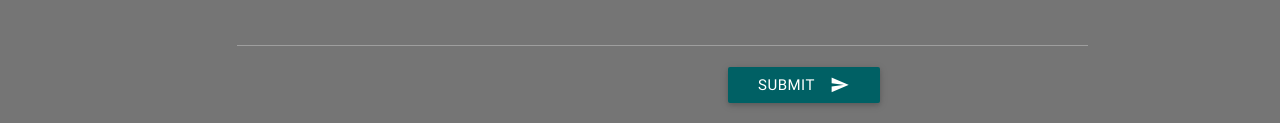
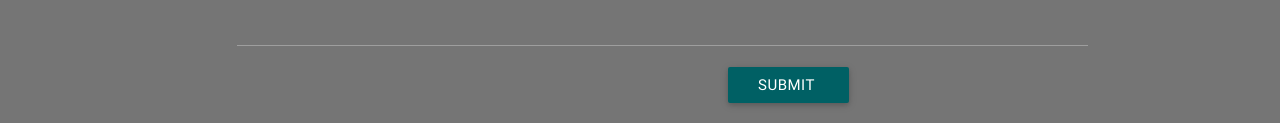
Before and after one commit to shramanap/GLUG_SITE, a plain HTML site: page index.html in a window 1280 px wide. Shown: the part 6966-7106 px from the top of the page. Drawn offline with Linux system fonts and the light colour scheme.

Commit message:
Update index.html

```diff
--- a/index.html
+++ b/index.html
@@ -567,35 +567,15 @@
                           </div>
                       </div>
                   </div>
-
-
-
-
-
-
-
-    </div>
-
-  </div>
-
-</div>
-
-        </div>
-            </div>
-
           </div>
         </div>
       </div>
-
-
-
-
-
-
-
-
                  </div>
-
+                  </div>
+                </div>
+              </div>
+            </div>
+                   </div>
                   </div>
                   </div>
 
@@ -744,7 +724,7 @@
                               </div>
                               <div class="col offset-s7 s5">
                                   <button class="btn waves-effect waves-light cyan darken-4" type="submit">Submit
-                                <i class="mdi-content-send right white-text"></i>
+                                      <i class="mdi-content white-text"></i>
                                   </button>
                               </div>
 
@@ -785,13 +765,6 @@
           </ul>
         </div>
 
-
-
-
-
-
-
-
           <!--  Scripts-->
           <script src="min/plugin-min.js"></script>
           <script src="min/custom-min.js"></script>
```
Lines whose indentation alone changed are shown as unchanged.
